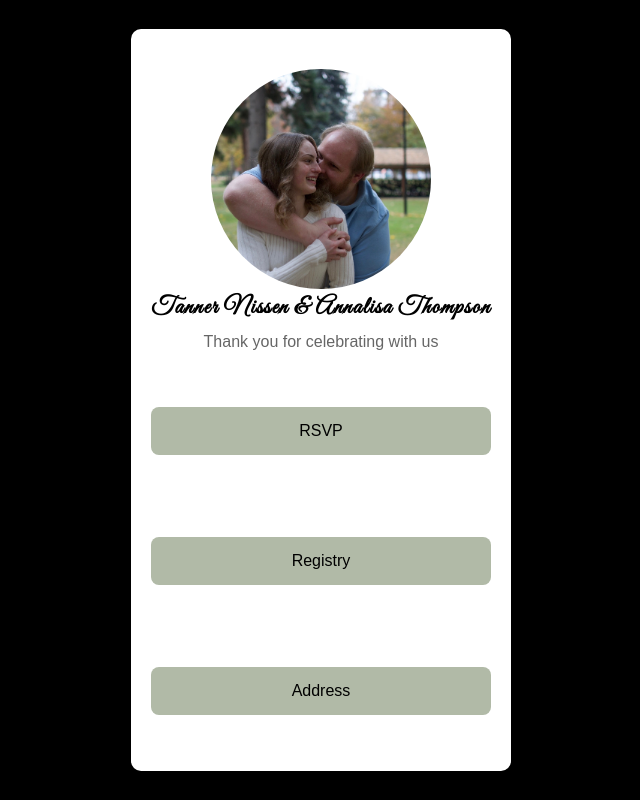
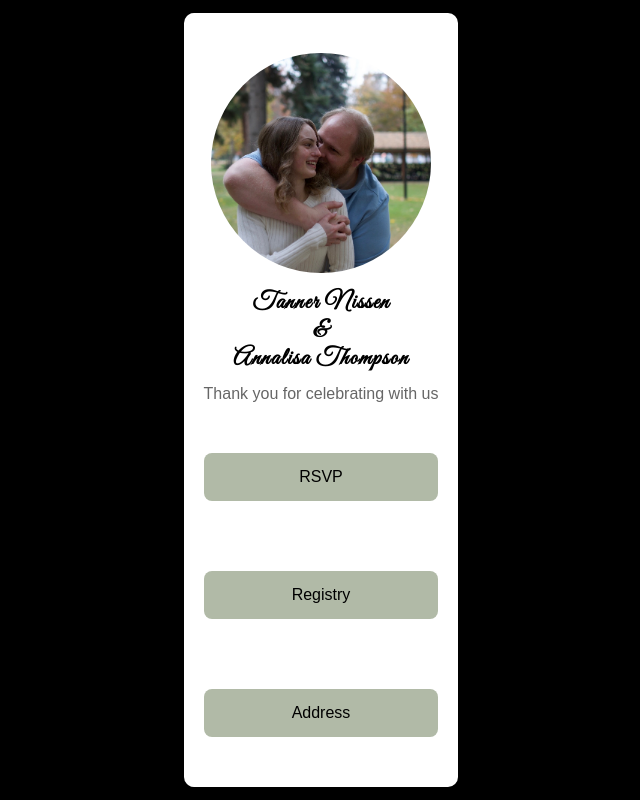
Before and after one commit to HaileyY919/A_and_T_Wedding_Links, a plain HTML site: page index.html in a window 1280 px wide. Shown: the whole page, without its empty margins (319-959 px from the left). Drawn offline with Linux system fonts and the light colour scheme.

Commit message:
more styles changes

```diff
--- a/index.html
+++ b/index.html
@@ -35,6 +35,7 @@
         .name {
             font-family: "GreatVibes", 'Arial Narrow', Arial, sans-serif;
             letter-spacing: 1pt;
+            line-height: 3pt;
             font-size: 24px;
             font-weight: bold;
             margin-bottom: 10px;
@@ -50,7 +51,7 @@
             gap: 10px;
         }
         .link-btn {
-            margin: 36px 0;
+            margin: 30px 0;
             display: block;
             text-decoration: none;
             background-color: #b1baa7;
@@ -70,7 +71,7 @@
 
 <div class="container">
     <img src="Photo.jpg" alt="Us" class="profile-img">
-    <div class="name">Tanner Nissen & Annalisa Thompson</div>
+    <div class="name"><p>Tanner Nissen</p> <p>&</p> <p>Annalisa Thompson</p></div>
     <div class="description">Thank you for celebrating with us</div>
 
     <div class="links">
```
